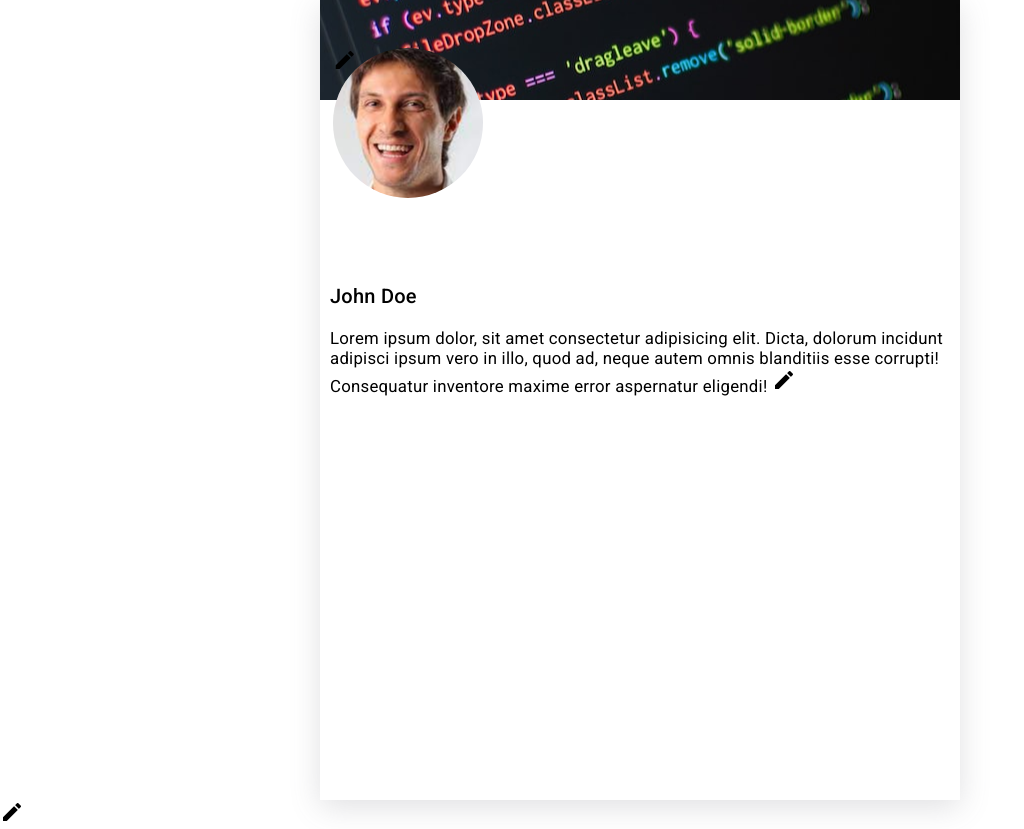
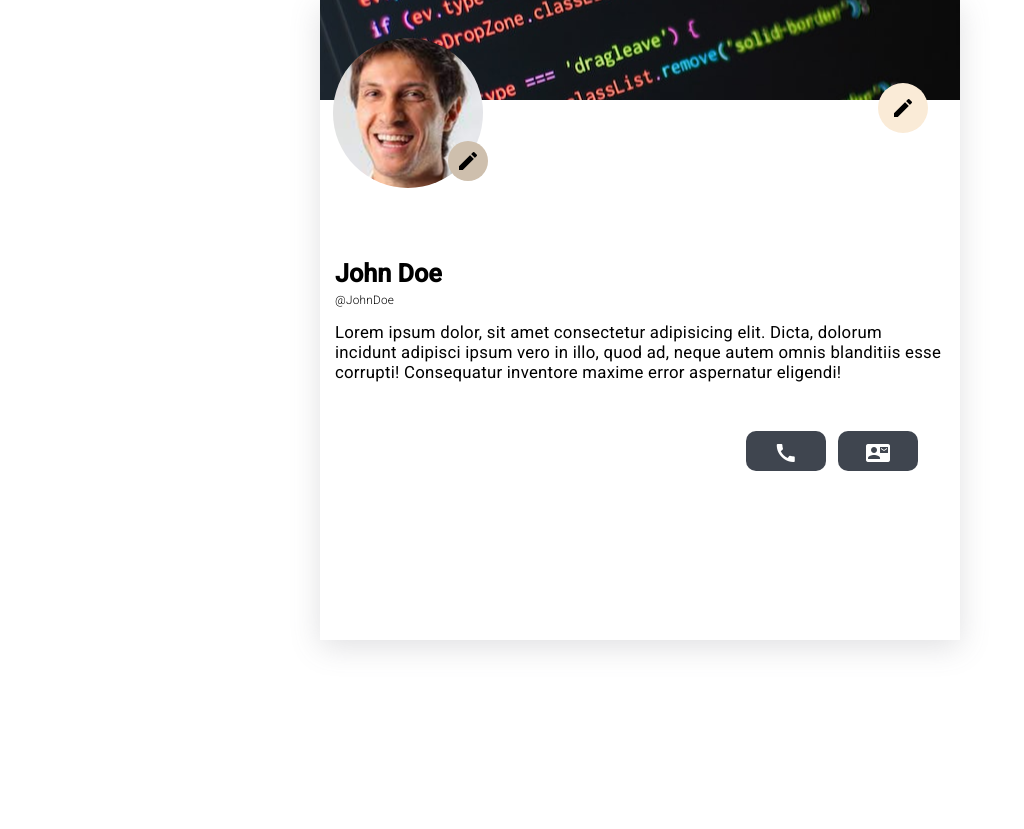
Before and after one commit to Daniel-W1/StudyPal, an Angular app: page / in a window 1280 px wide. Shown: the whole page, without its empty margins (0-1024 px from the left). After the commit the page ends 800 px from the top, so only its background shows below. Built offline with nearby package versions, Linux system fonts and the light colour scheme.

Commit message:
profile page

```diff
--- a/src/app/app.component.html
+++ b/src/app/app.component.html
@@ -1,2 +1 @@
 <app-profile></app-profile>
-<mat-icon>edit</mat-icon>
--- a/src/app/profile/profile.component.css
+++ b/src/app/profile/profile.component.css
@@ -2,7 +2,7 @@
     width: 50%;
     margin: 0 auto;
     position: relative;
-    height: 100vh;
+    height: 80vh;
     box-shadow: rgba(100, 100, 111, 0.2) 0px 7px 29px 0px;
 }
 .upper-profile{
@@ -33,5 +33,74 @@ img{
     position: absolute;
     font-size: 1.2em;
     top: 35%;
-    padding: 0 10px;
+    padding: 0 15px;
+    /* margin: 0 5em; */
+    margin-top: 2em;
 }
+
+.icon1{
+    position: absolute;
+    top: 22%;
+    left: 20%;
+    width: 40px;
+    height: 40px;
+    border-radius: 50%;
+    background-color: rgb(206, 191, 173);
+    display: grid;
+    place-items: center;
+    cursor: pointer;
+    transition: all .3s;
+}
+
+.icon2{
+    position: absolute;
+    top: 13%;
+    right: 5%;
+    width: 50px;
+    height: 50px;
+    border-radius: 50%;
+    background-color: antiquewhite;
+    display: grid;
+    place-items: center;
+    cursor: pointer;
+    transition: all .3s;
+}
+
+.icon2:hover, .icon1:hover{
+    background-color: rgb(62, 42, 42);
+    color: white;
+}
+
+.name{
+    font-size: 1.5em;
+    font-weight: bold;
+    margin-bottom: 0;
+}
+
+.username{
+    font-weight: lighter;
+    font-size: .7em;
+}
+.btn1, .btn2{
+    width: 80px;
+    height: 40px;
+    padding: 10px 20px;
+    background-color: #3f454f;
+    border: none;
+    border-radius: 10px;
+    color: white;
+    font-size: 1.1em;
+    cursor: pointer;
+    transition: all .3s;
+    text-align: center;
+    margin: 0 5px;
+    margin-top: 2em;
+    position: absolute;
+    right: 2em;
+}
+.btn2{
+    right: 7em;
+}
+.btn1:hover, .btn2:hover{
+    opacity: 0.8;
+}
--- a/src/app/profile/profile.component.html
+++ b/src/app/profile/profile.component.html
@@ -1,18 +1,32 @@
+
 <div class="container">
     <div class="upper-profile">
     </div>
 
     <div class="main-profile">
-        <mat-icon>edit</mat-icon>
     </div>
+    <div class="icon1"><mat-icon>edit</mat-icon></div>
+
 
     <div class="bio">
 
-        <h2>John Doe</h2>
-        Lorem ipsum dolor, sit amet consectetur adipisicing elit. Dicta, dolorum incidunt adipisci ipsum vero in illo, quod ad, neque autem omnis blanditiis esse corrupti! Consequatur inventore maxime error aspernatur eligendi!
+        <h1 class="name">John Doe</h1>
+        <p class="username">@JohnDoe</p>
 
-        <mat-icon>edit</mat-icon>
+        <p>
+            Lorem ipsum dolor, sit amet consectetur adipisicing elit. Dicta, dolorum incidunt adipisci ipsum vero in illo, quod ad, neque autem omnis blanditiis esse corrupti! Consequatur inventore maxime error aspernatur eligendi!
+        </p>
+
+        <button action="mailto:recipient@example.com" method="post" class="btn1">
+            <mat-icon> contact_mail</mat-icon>
+        </button>
+        <button action="mailto:recipient@example.com" method="post" class="btn2">
+            <mat-icon> call</mat-icon>
+        </button>
     </div>
+
+    <div class="icon2"><mat-icon>edit</mat-icon></div>
+
 
 
 </div>
```
